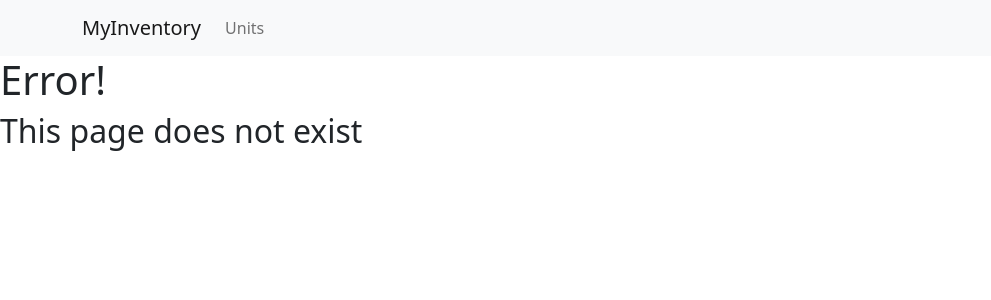
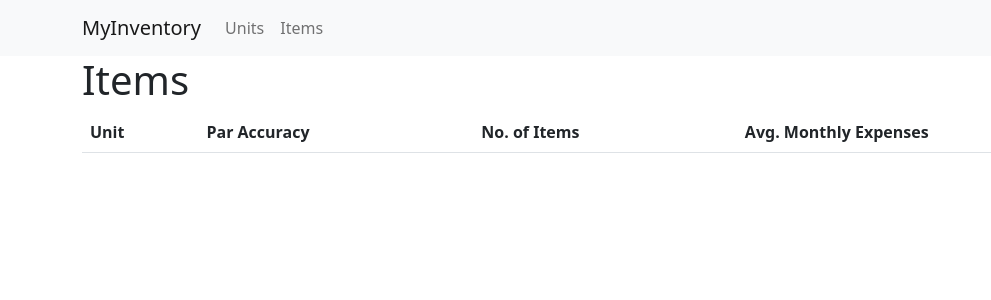
Before and after one commit to carletonclara/inventory-project, a React (Create React App) app in the folder frontend/inventory-app/: page /items in a window 1280 px wide. Shown: the top 300 px of the page, without its empty margins (0-991 px from the left). Built offline with nearby package versions, Linux system fonts and the light colour scheme.

Commit message:
add items path and page

```diff
--- a/frontend/inventory-app/src/App.js
+++ b/frontend/inventory-app/src/App.js
@@ -8,6 +8,7 @@ import UnitDashboard from './Units/UnitDashboard';
 import UnitProfile from './Units/UnitProfile';
 import UnitOrders from './Units/UnitOrders';
 import UnitUsage from './Units/UnitUsage';
+import Items from './Items/Items';
 
 import Error from './Error'
 
@@ -23,6 +24,7 @@ function App() {
             <Route path ="/units/:unit/unitprofile" element={ <UnitProfile />}/>
             <Route path ="/units/:unit/unitorders" element={ <UnitOrders />}/>
             <Route path ="/units/:unit/unitusage" element={ <UnitUsage />}/>
+            <Route path ="/items" exact element={ <Items />}/>
             <Route path ="*" element={ <Error />}/>
           </Routes>
         </Router>
--- /dev/null
+++ b/frontend/inventory-app/src/Items/Items.js
@@ -0,0 +1,40 @@
+import React, {useEffect, useState} from 'react';
+import { Link } from 'react-router-dom';
+
+import Table from 'react-bootstrap/Table';
+
+const API_HOST = "http://localhost:8080";
+const INVENTORY_API_URL = `${API_HOST}/inventory`;
+
+function Items() {
+
+    return (
+        <div className="container">
+            <h1>Items</h1>
+            <Table>
+                <thead>
+                <tr>
+                    <th>Unit</th>
+                    <th>Par Accuracy</th>
+                    <th>No. of Items</th>
+                    <th>Avg. Monthly Expenses</th>
+                </tr>
+                </thead>
+                <tbody>
+                    {/* {
+                        units.map((unit) => (
+                            <tr key={unit.UnitID}>
+                                <td><Link to={`/units/${unit.UnitName}`}>{unit.UnitName}</Link></td>
+                                <td></td>
+                                <td></td>
+                                <td></td>
+                            </tr>
+                        ))
+                    } */}
+                </tbody>
+            </Table>
+        </div>
+    );
+}
+
+export default Items;
--- a/frontend/inventory-app/src/NavigationBar.js
+++ b/frontend/inventory-app/src/NavigationBar.js
@@ -13,6 +13,7 @@ function NavigationBar() {
                 <Navbar.Brand href="/">MyInventory</Navbar.Brand>
                 <Nav className="me-auto">
                     <Nav.Link href="/units">Units</Nav.Link>
+                    <Nav.Link href="/items">Items</Nav.Link>
                 </Nav>
             </Container>
         </Navbar>
```
